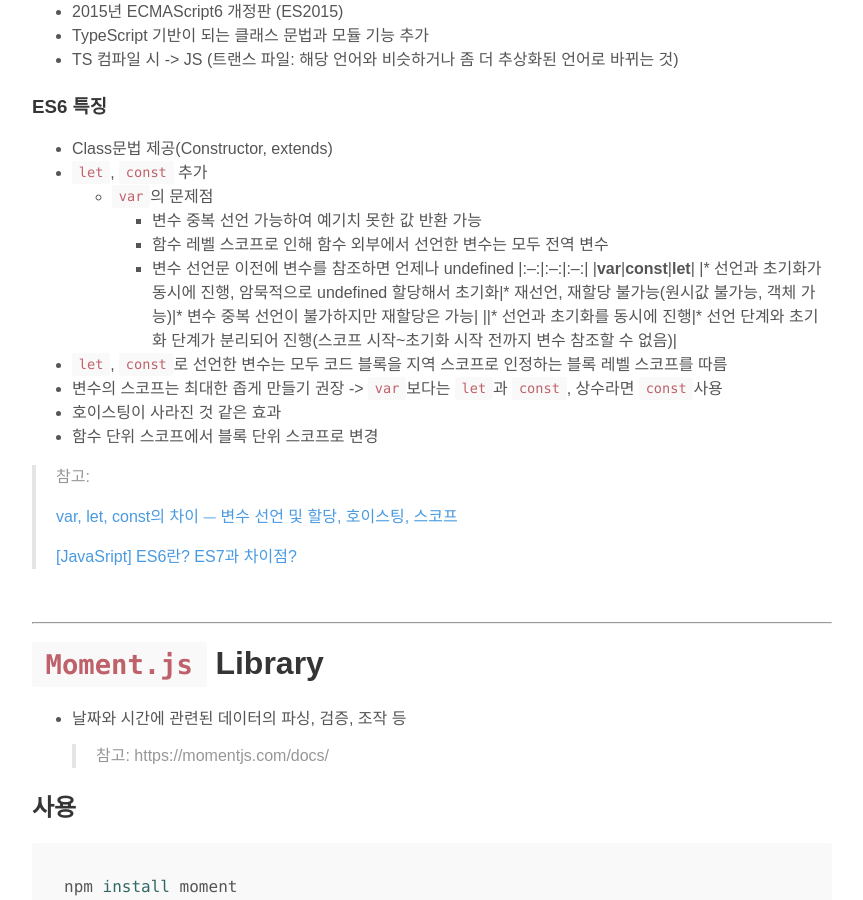
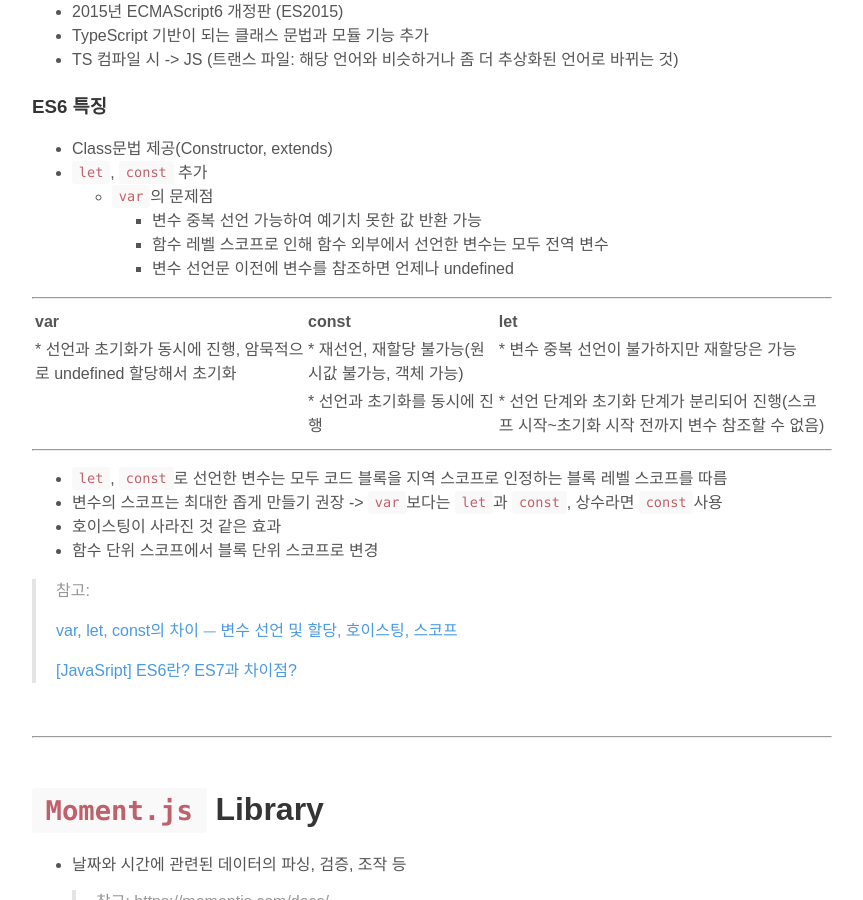
Before and after one commit to suhyunsim/suhyunsim.github.io, a Jekyll site: the page built from _posts/2022-06-05-FE-Tips.md, in a window 1280 px wide and 900 px high, scrolled down 390 px. Shown: the whole window, without its empty margins (208-1071 px from the left). Built offline with Jekyll 4.4.1, drawn with Linux system fonts in a browser that asks for light colours; comment, search, counter and statistics services are not loaded; some of the changed text lies outside the part shown.

Commit message:
docs: 블로그 포스트 style 수정

````diff
--- a/_posts/2022-06-05-FE-Tips.md
+++ b/_posts/2022-06-05-FE-Tips.md
@@ -23,10 +23,15 @@
     * 변수 중복 선언 가능하여 예기치 못한 값 반환 가능
     * 함수 레벨 스코프로 인해 함수 외부에서 선언한 변수는 모두 전역 변수
     * 변수 선언문 이전에 변수를 참조하면 언제나 undefined
+
+---
+
 |:--:|:--:|:--:|
 |**var**|**const**|**let**|
 |* 선언과 초기화가 동시에 진행, 암묵적으로 undefined 할당해서 초기화|* 재선언, 재할당 불가능(원시값 불가능, 객체 가능)|* 변수 중복 선언이 불가하지만 재할당은 가능|
 ||* 선언과 초기화를 동시에 진행|* 선언 단계와 초기화 단계가 분리되어 진행(스코프 시작~초기화 시작 전까지 변수 참조할 수 없음)|
+
+---
 
 * `let`, `const`로 선언한 변수는 모두 코드 블록을 지역 스코프로 인정하는 블록 레벨 스코프를 따름
 * 변수의 스코프는 최대한 좁게 만들기 권장 -> `var`보다는 `let`과 `const`, 상수라면 `const`사용
@@ -42,6 +47,8 @@
 <br>
 
 ---
+
+<br>
 
 # `Moment.js` Library
 * 날짜와 시간에 관련된 데이터의 파싱, 검증, 조작 등
@@ -77,9 +84,12 @@
 const diffDays = a.diff(b, 'days');
 const diffMonths = a.diff(b, 'months');
 ```
+
 <br>
 
 ---
+
+<br>
 
 # `Moment-timezone.js` Library
 * timezone 사용 가능
@@ -99,6 +109,8 @@
 <br>
 
 ---
+
+<br>
 
 # node-schedule
 * 스케쥴러 모듈
@@ -139,6 +151,8 @@
 
 ---
 
+<br>
+
 # 패키지 매니저
 ### `npm`
 * node package manager
@@ -171,6 +185,8 @@
 
 ---
 
+<br>
+
 # 패키지 잠금 파일
 * 프로젝트 메타 정보는 `package.json` 파일로 관리
 * 설치가 필요한 패키지들이 `dependecies`, `devDependencies`에 등록되어 있음
@@ -180,10 +196,10 @@
 * 따라서 패키지 잠금 파일이 존재함
 * 한 번 `package-lock.json`파일이 생성되면 그 이후로는 npm registry에 등록된 최신 버전을 설치하지 않음, 대신 항상 `package-lock.json`파일에 명시되어 있는 버전으로 패키지를 설치해줌
 * 즉 `package.json`과 `package-lock.json`은 git 관리 대상 파일, 패키지 잠금 파일은 직접 갱신/제거하면 안됨
-
-|:--:|:--:|
-|npm|yarn|
-|package-lock.json|yarn.lock|
+* **npm**
+  * `package-lock.json`
+* **yarn**
+  * `yarn.lock`
 
 > 참고
 >
````
